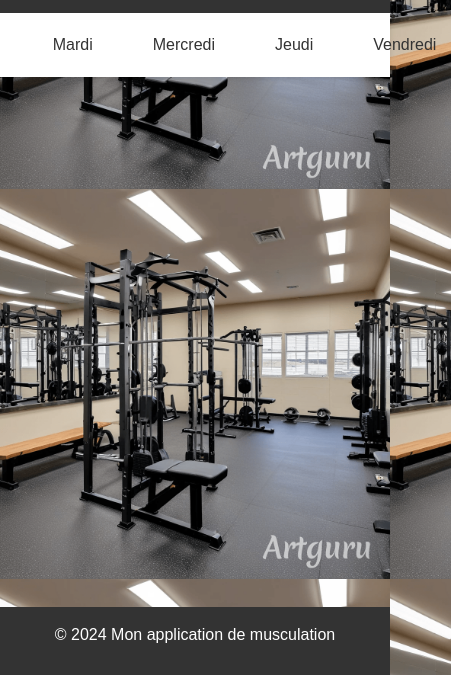
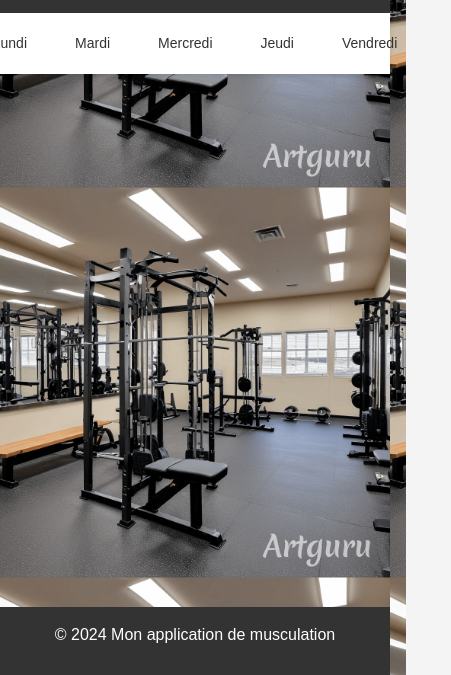
Before and after one commit to Kaleidoscope44/work_out_plan_jm, a plain HTML site: page Html/test.html in a window 390 px wide. Shown: the part 169-844 px from the top of the page, 451 px wide, since content can reach past the window. Drawn offline with nearby package versions, Linux system fonts and the light colour scheme; files that its build step writes are made by us from their sources; files whose address does not match are found by name.

Commit message:
version 14

```diff
--- a/Style_Js/style.css
+++ b/Style_Js/style.css
@@ -278,10 +278,9 @@ nav ul ul {
 }
 
 @media screen and (max-width: 480px) {
-  nav ul ul {
-    left: auto; /* Désactive la position par défaut à gauche */
-    right: 0;   /* Positionne le sous-menu à droite pour éviter le débordement */
-    width: 100%; /* Optionnel : occuper toute la largeur pour mieux s'afficher */
+  nav a {
+    padding: 10px 9px; /* Réduit le padding pour éviter les débordements */
+    font-size: 14px;    /* Ajuste la taille de police si nécessaire */
   }
 }
 
```
